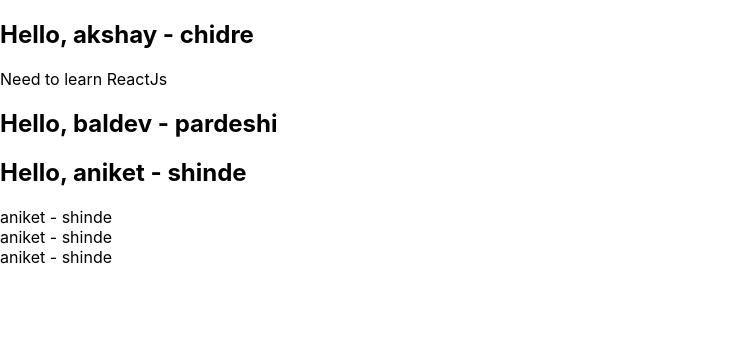
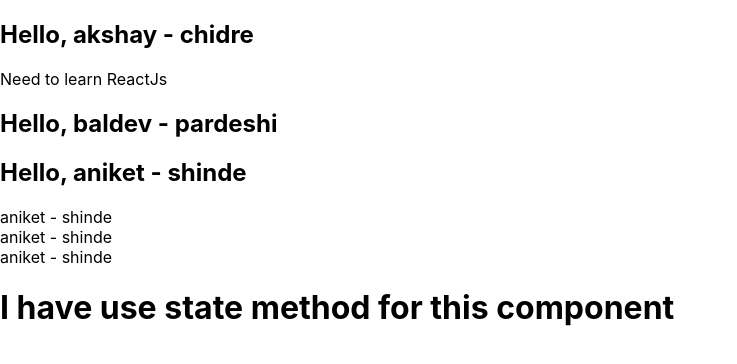
Before and after one commit to AKSHAYCHIDRE/React.JS_25_02_2021, a React (Create React App) app: page / in a window 1280 px wide. Shown: the top 364 px of the page, without its empty margins (0-737 px from the left). Built offline with nearby package versions, Linux system fonts and the light colour scheme.

Commit message:
Day #7 learn state with one simple example

```diff
--- a/src/App.js
+++ b/src/App.js
@@ -5,6 +5,7 @@ import React from 'react';
 // import {Header} from './component/Header';
 import Header from './component/Header';
 import CHeader from './component/CHeader';
+import State from './component/State';
 
 // const name = <span>Hi i am, Akshay Chidre</span>;
 
@@ -72,6 +73,7 @@ class App extends React.Component{
          <CHeader name="aniket" last="shinde"/>
          <CHeader name="aniket" last="shinde"/>
          <CHeader name="aniket" last="shinde"/>
+         <State/>
       </div>
     )
   }
--- /dev/null
+++ b/src/component/State.js
@@ -0,0 +1,23 @@
+import React from 'react';
+
+
+
+class State extends React.Component{
+
+    constructor(){
+        super();
+        this.state={
+            msg:'I have use state method for this component'
+        }
+    }
+
+    render(){
+        return(
+            <div>
+                <h1>{this.state.msg}</h1>
+            </div>
+        )
+    }
+}
+
+export default State;
```
Also changed, not shown: 1 other file (tests, documents, lock files or other folders).
